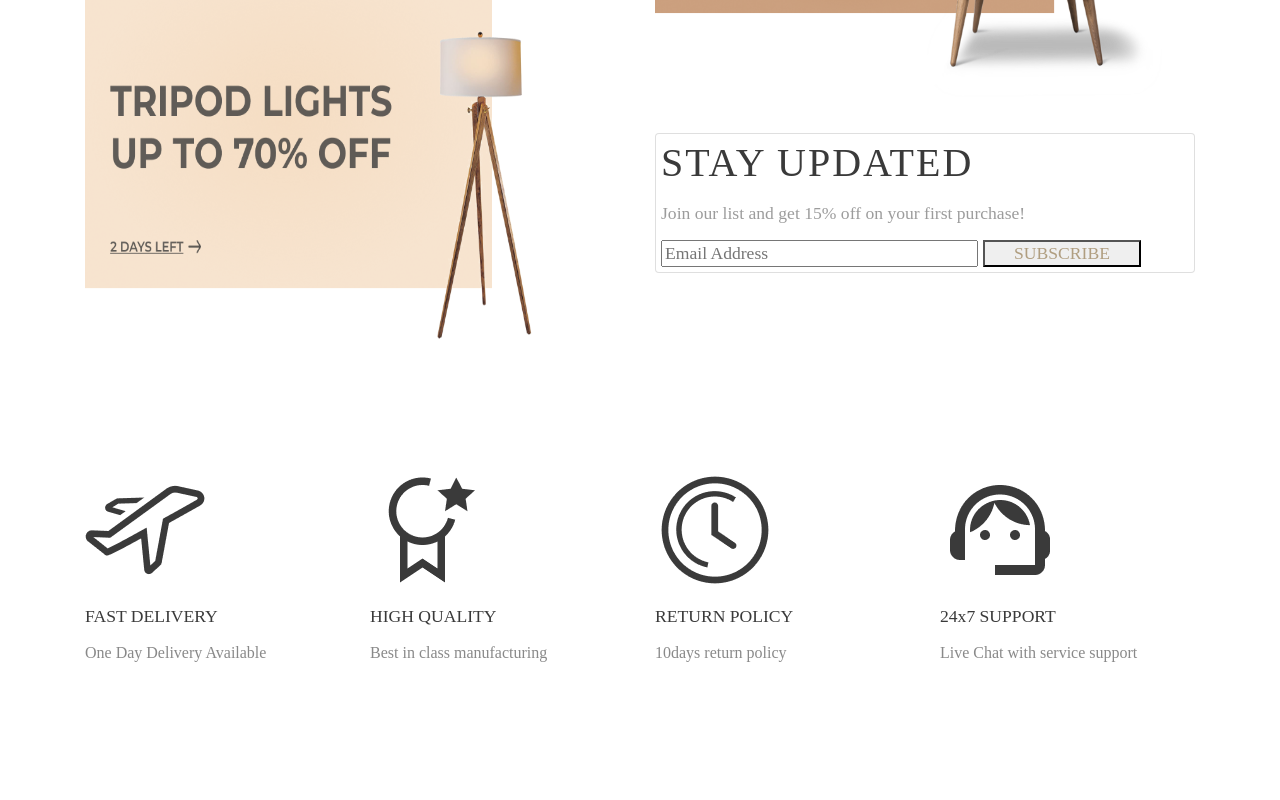
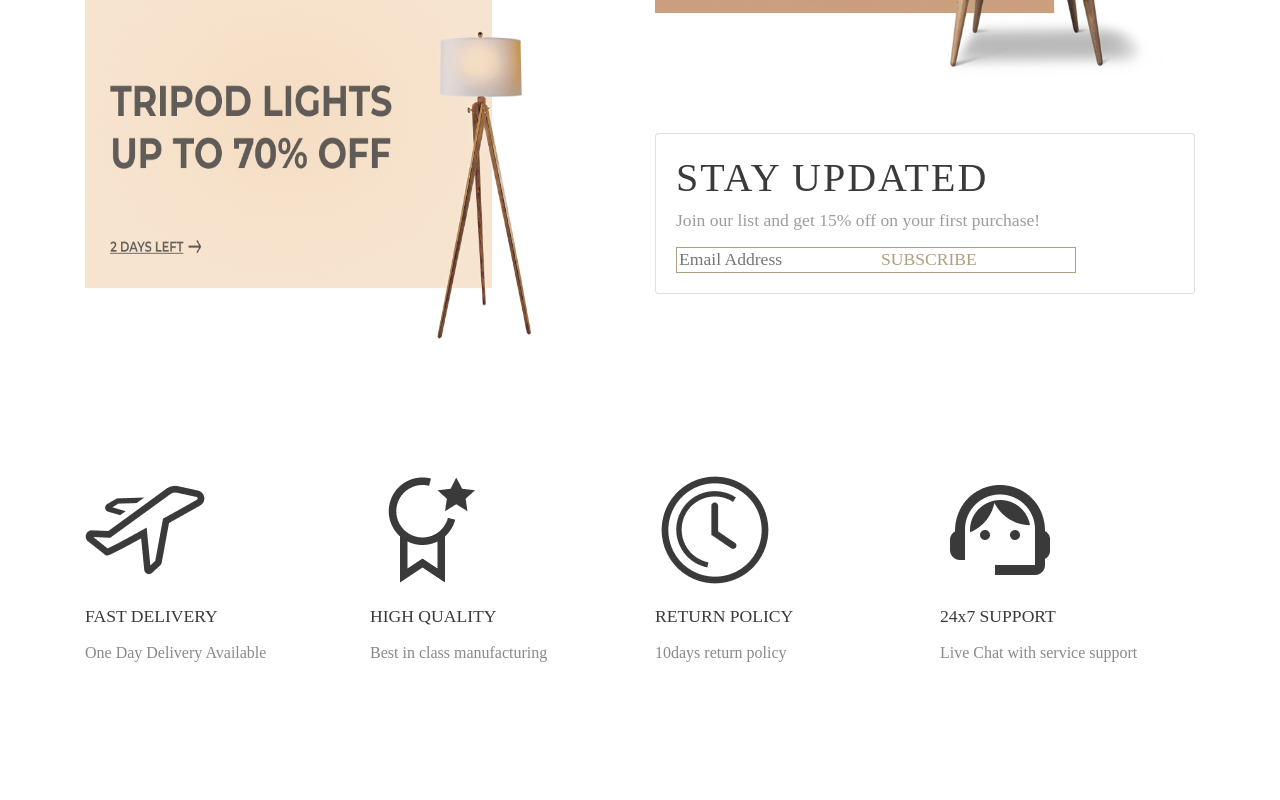
Before and after one commit to amalbros/devza, an Angular app: page / in a window 1280 px wide. Shown: the part 3980-4780 px from the top of the page. Built offline with nearby package versions, Linux system fonts and the light colour scheme; what angular-font-awesome would draw is missing.

Commit message:
few media queries added

```diff
--- a/src/app/home/home.component.css
+++ b/src/app/home/home.component.css
@@ -106,6 +106,9 @@ color: rgba(58, 58, 58, 0.3);
 }
 .verticalLine{
     width: 60px; height: 0px;margin-left:55%; margin-top:10%; border: 1px solid #3A3A3A; transform: rotate(90deg);
+}
+.emailForm{
+  border:1px solid #B09E80;width:400px;
 }
 .iconTextSmall{
 
@@ -329,8 +332,11 @@ color: #3A3A3A;font-size:3em;
     background: url('../../assets/Rectangle 7.png');width:100%;height:300px;position:relative;
 }
 @media screen and (max-width: 1000px) {
+    .emailForm{
+        width:300px;
+    }
     #iconsList{
-        margin-top:20%;
+        margin-top:10%;
         margin-bottom:5%
     }
     .fourDots{
@@ -371,7 +377,7 @@ color: #3A3A3A;font-size:3em;
         margin-top:0%;
     }
   }
-  @media screen and  (max-width: 750px) {
+  /* @media screen and  (max-width: 750px) {
     #iconsList{
         margin-top:40%;
         margin-bottom:5%
@@ -380,9 +386,9 @@ color: #3A3A3A;font-size:3em;
         margin-top:700px;
     }
 
-  }
+  } */
 
-  @media screen and (max-width:600px){
+  /* @media screen and (max-width:600px){
     #iconsList{
         margin-top:10%;
         margin-bottom:5%
@@ -390,10 +396,10 @@ color: #3A3A3A;font-size:3em;
     .shopByRoom{
         font-size:2em;
     }
-}
-@media screen and (max-width:310px){
+} */
+/* @media screen and (max-width:310px){
 
     .handpicked{
         font-size:1.8em;
     }
-}
+} */
--- a/src/app/home/home.component.html
+++ b/src/app/home/home.component.html
@@ -239,12 +239,14 @@ height: 40px;
         </div>
         <div class="col-md-6">
             <img src="../../assets/SALES 1.png" width="100%" height="500px">
-            <div class="card" style="padding:5px 5px;">
-                <p class="stayUpdated">STAY UPDATED</p>
-                <p class="formText" style="width:70%">Join our list and get 15% off on your first purchase!</p>
+            <div class="card" style="padding:20px 20px;">
+                <h1 class="stayUpdated">STAY UPDATED</h1>
+                <p class="formText" style="width:80%">Join our list and get 15% off on your first purchase!</p>
                 <div>
-                <input class="email" style="float:left;width:60%" type='text' placeholder="Email Address">
-                <button class="subscribe" style="width:30%;margin-left:5px">SUBSCRIBE</button>
+                    <div class="emailForm">
+                <input class="email" style="float:left;width:50%;border:none;"  placeholder="Email Address">
+                <a class="subscribe" style="width:10%;margin-left:5px">SUBSCRIBE</a>
+            </div>
             </div>
             </div>
         </div>
```
